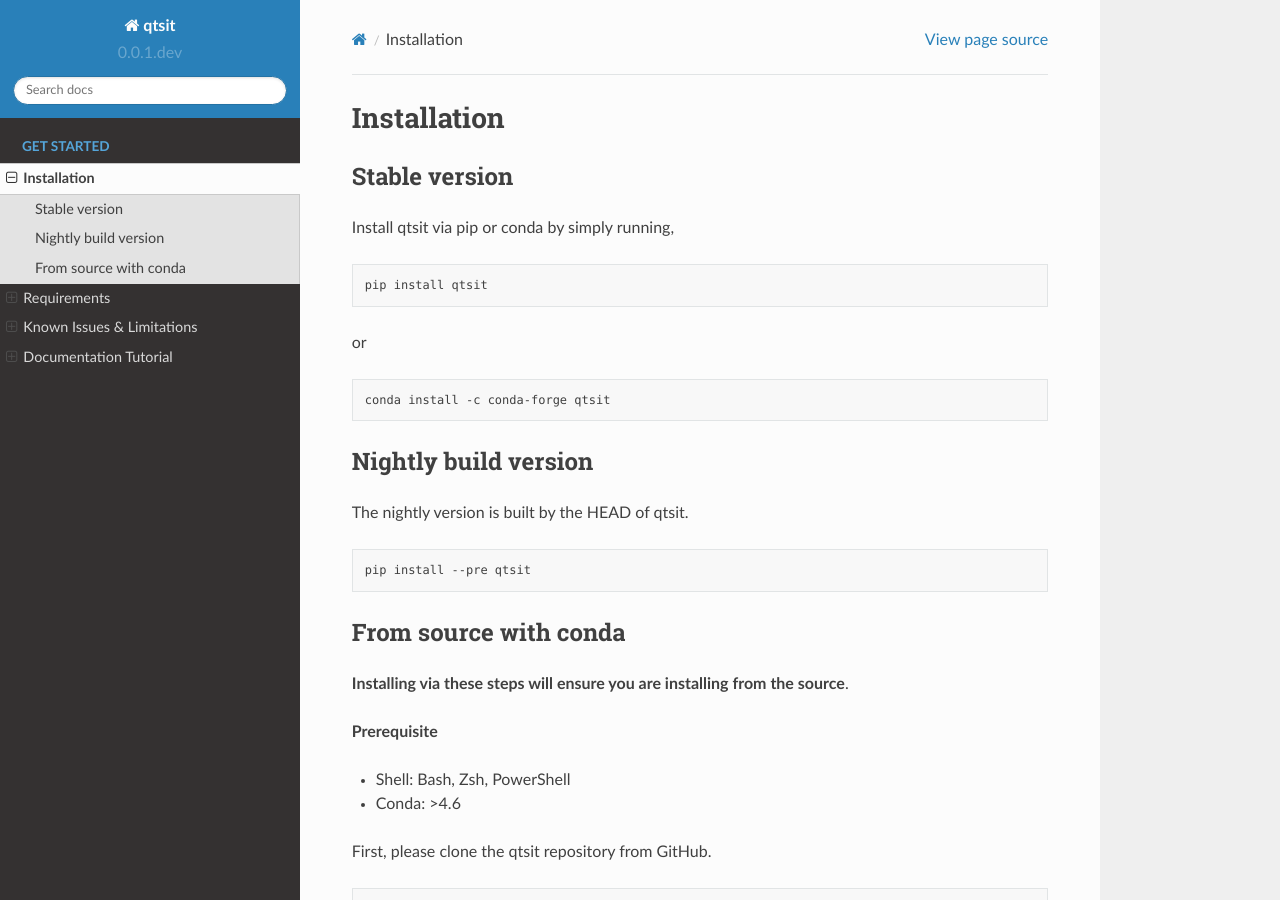
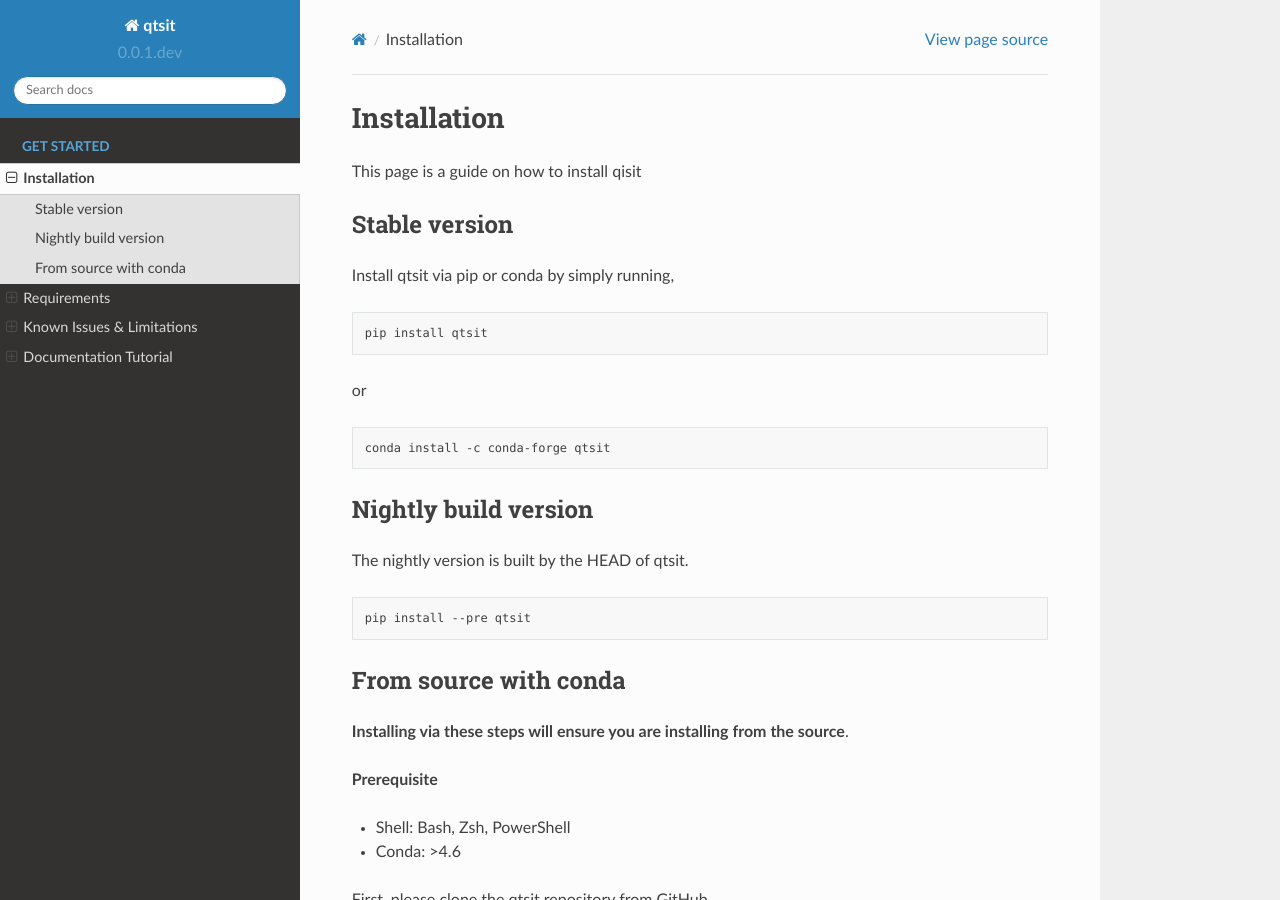
Before and after one commit to QTSIT/qtsit, a Sphinx documentation site: the page built from docs/source/get_started/installation.rst, in a window 1280 px wide and 900 px high. Built offline with Sphinx 7.4.7 and the Read the Docs theme 2.0.0, drawn with Linux system fonts in a browser that asks for light colours.

Commit message:
Update installation.rst

```diff
--- a/docs/source/get_started/installation.rst
+++ b/docs/source/get_started/installation.rst
@@ -1,5 +1,7 @@
 Installation
 ============
+
+This page is a guide on how to install qisit
 
 Stable version
 --------------
```
